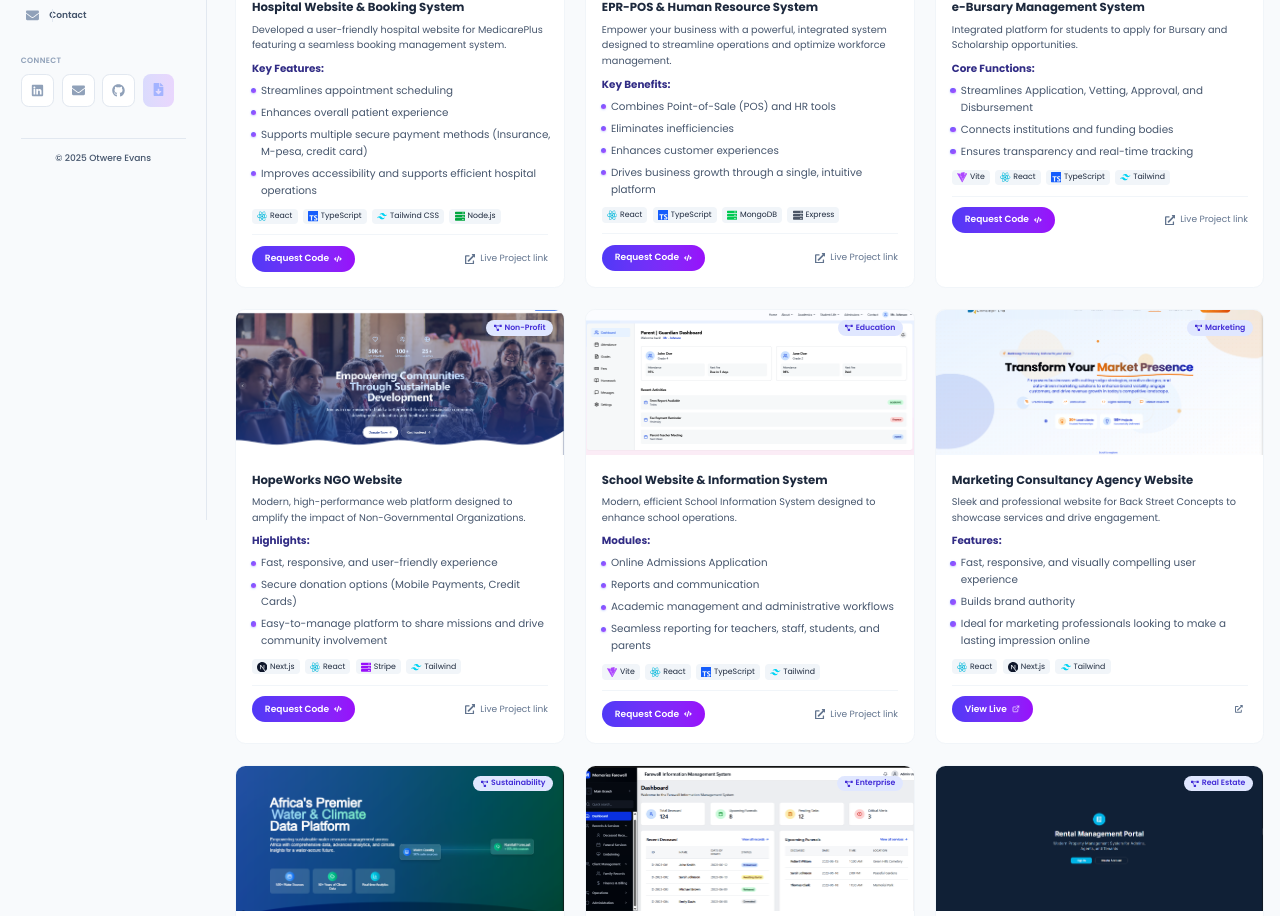
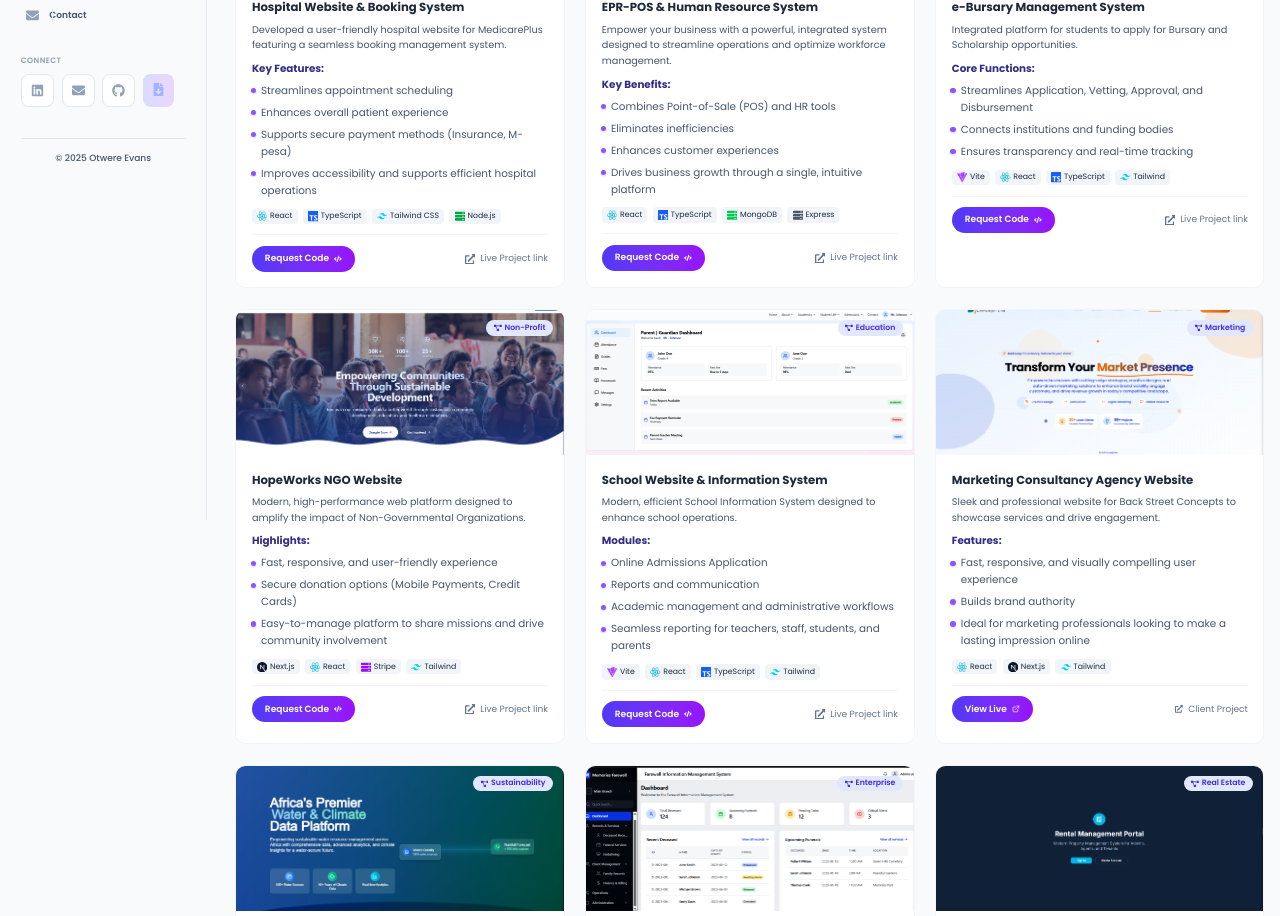
Before and after one commit to otwere/Otwere-Evans-Portfolio, a React (Vite) app: page /projects in a window 1280 px wide. Shown: the part 280-1196 px from the top of the page. Built offline with nearby package versions, Linux system fonts and the light colour scheme.

Commit message:
updated-projectCard

```diff
--- a/src/components/TimelineCard.tsx
+++ b/src/components/TimelineCard.tsx
@@ -1,4 +1,4 @@
-import { FaCalendar } from 'react-icons/fa';
+import { FaCalendar } from "react-icons/fa";
 
 type TimelineCardProps = {
   date: string;
@@ -7,10 +7,17 @@ type TimelineCardProps = {
   role: string;
   location?: string;
   bullets: string[];
-    accent?: string; // Not effectively used in the previous complex UI but kept if we want to customize borders/etc
+  accent?: string;
 };
 
-export default function TimelineCard({ date, orgImg, org, role, location, bullets }: TimelineCardProps) {
+export default function TimelineCard({
+  date,
+  orgImg,
+  org,
+  role,
+  location,
+  bullets,
+}: TimelineCardProps) {
   return (
     <div className="relative pl-8">
       {/* Timeline Node */}
@@ -18,8 +25,8 @@ export default function TimelineCard({ date, orgImg, org, role, location, bullet
 
       <div className="group relative overflow-hidden rounded-xl border border-slate-200/50 bg-white p-6 transition-all duration-300 hover:scale-[1.02] hover:border-indigo-200 hover:shadow-none hover:shadow-indigo-100/40">
         {/* Floating elements */}
-                <div className="absolute -top-6 -right-6 h-12 w-12 rounded-full bg-gradient-to-br from-indigo-400 to-purple-400"></div>
-                <div className="absolute -bottom-6 -left-6 h-12 w-12 rounded-full bg-gradient-to-br from-cyan-400 to-blue-400"></div>
+        <div className="absolute -top-6 -right-6 h-12 w-12 rounded-full bg-linear-to-br from-indigo-400 to-purple-400"></div>
+        <div className="absolute -bottom-6 -left-6 h-12 w-12 rounded-full bg-linear-to-br from-cyan-400 to-blue-400"></div>
 
         <div className="flex items-center justify-between">
           <div className="flex items-center gap-2 rounded-full bg-indigo-50 px-3 py-1">
@@ -35,7 +42,11 @@ export default function TimelineCard({ date, orgImg, org, role, location, bullet
 
         <div className="mt-4 flex items-center gap-4">
           <div className="relative">
-                        <img src={orgImg} alt={org} className="h-12 w-12 rounded-xl object-cover" />
+            <img
+              src={orgImg}
+              alt={org}
+              className="h-12 w-12 rounded-xl object-cover"
+            />
           </div>
           <div>
             <h3 className="font-bold text-slate-800">{org}</h3>
@@ -46,9 +57,12 @@ export default function TimelineCard({ date, orgImg, org, role, location, bullet
         {bullets.length > 0 && (
           <ul className="mt-4 space-y-2 pl-4">
             {bullets.map((bullet, idx) => (
-                            <li key={idx} className="flex items-start gap-2 text-sm text-slate-600">
+              <li
+                key={idx}
+                className="flex items-start gap-2 text-sm text-slate-600"
+              >
                 <div className="mt-1.5 h-1.5 w-1.5 shrink-0 rounded-full bg-indigo-400"></div>
-                                <span className='font-normal text-[16px]'>{bullet}</span>
+                <span className="font-normal text-[16px]">{bullet}</span>
               </li>
             ))}
           </ul>
--- a/src/components/projects/ProjectCard.tsx
+++ b/src/components/projects/ProjectCard.tsx
@@ -12,7 +12,8 @@ type ProjectCardProps = {
   onOpenModal: (project: Project) => void;
 };
 
-export const ProjectCard = memo(({ project, index, onOpenModal }: ProjectCardProps) => {
+export const ProjectCard = memo(
+  ({ project, index, onOpenModal }: ProjectCardProps) => {
     return (
       <div
         className="group relative overflow-hidden rounded-2xl bg-white border border-slate-100 transition-all duration-500 md:hover:-translate-y-2"
@@ -31,14 +32,17 @@ export const ProjectCard = memo(({ project, index, onOpenModal }: ProjectCardPro
         {/* Image Container */}
 
         {/* Image Container */}
-            <ProjectImage image={project.image} title={project.title} category={project.category} />
+        <ProjectImage
+          image={project.image}
+          title={project.title}
+          category={project.category}
+        />
 
         {/* Content */}
         <div className="p-5 sm:p-6">
           <h2 className="text-lg sm:text-lg font-bold text-slate-800 mb-2 line-clamp-2 group-hover:text-indigo-600 transition-colors duration-300">
             {project.title}
           </h2>
-
 
           <ProjectDescription description={project.description} />
 
@@ -84,7 +88,7 @@ export const ProjectCard = memo(({ project, index, onOpenModal }: ProjectCardPro
               {project.external ? (
                 <>
                   <FaExternalLinkAlt className="h-3 w-3" />
-                                <span className="whitespace-nowrap"></span>
+                  <span className="whitespace-nowrap">Client Project</span>
                 </>
               ) : (
                 <a
@@ -105,4 +109,5 @@ export const ProjectCard = memo(({ project, index, onOpenModal }: ProjectCardPro
         <div className="absolute inset-0 border-2 border-transparent group-hover:border-indigo-200 rounded-xl transition-all duration-500 pointer-events-none"></div>
       </div>
     );
-});
+  }
+);
--- a/src/data/projectsData.ts
+++ b/src/data/projectsData.ts
@@ -11,7 +11,7 @@ export const projects: Project[] = [
   {
     title: "Hospital Website & Booking System",
     description:
-      "Developed a user-friendly hospital website for MedicarePlus featuring a seamless booking management system.\n\nKey Features:\n• Streamlines appointment scheduling\n• Enhances overall patient experience\n• Supports multiple secure payment methods (Insurance, M-pesa, credit card)\n• Improves accessibility and supports efficient hospital operations",
+      "Developed a user-friendly hospital website for MedicarePlus featuring a seamless booking management system.\n\nKey Features:\n• Streamlines appointment scheduling\n• Enhances overall patient experience\n• Supports secure payment methods (Insurance, M-pesa)\n• Improves accessibility and supports efficient hospital operations",
     image: "/img/medicare.png",
     link: "https://medicarepluske.netlify.app",
     technologies: ["React", "TypeScript", "Tailwind CSS", "Node.js"],
```
Lines whose indentation alone changed are shown as unchanged.
